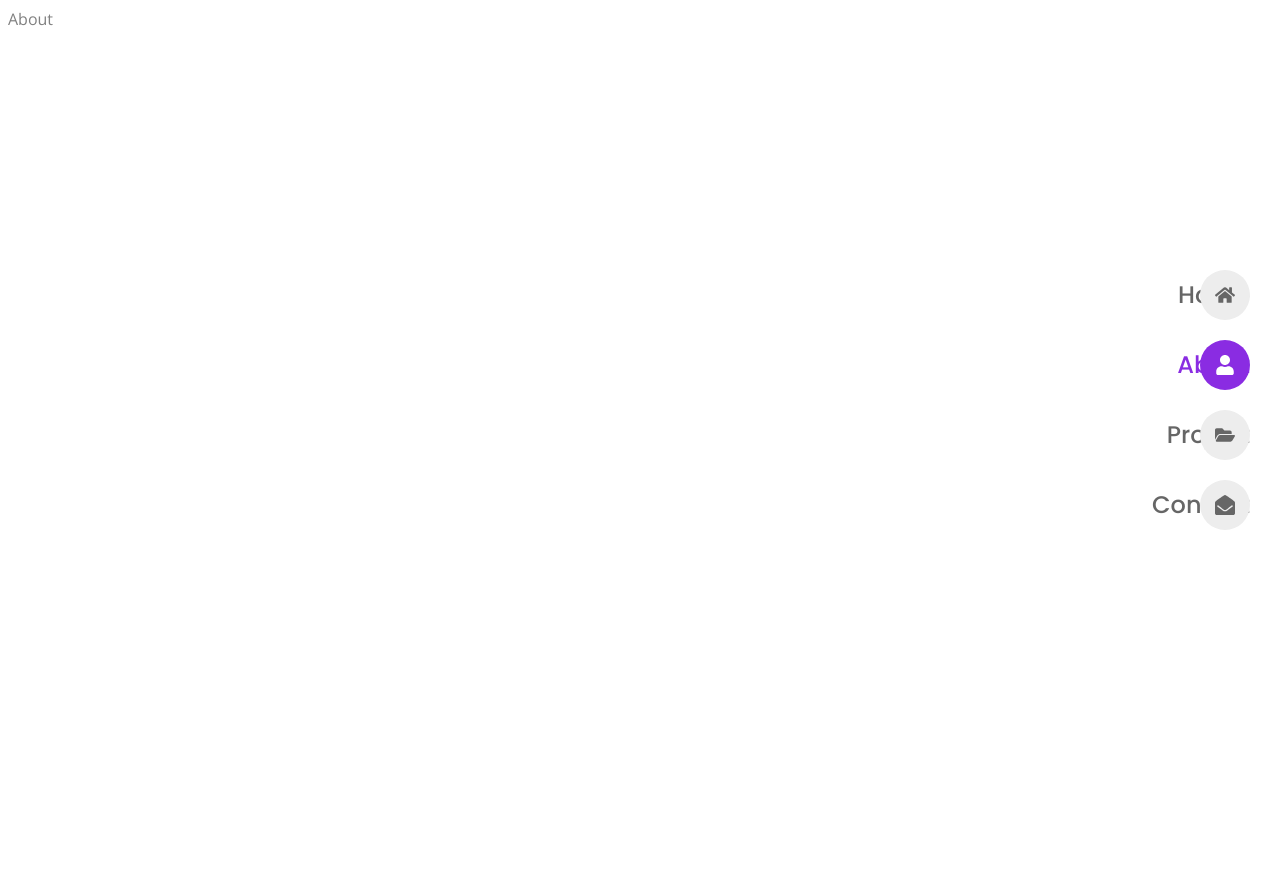
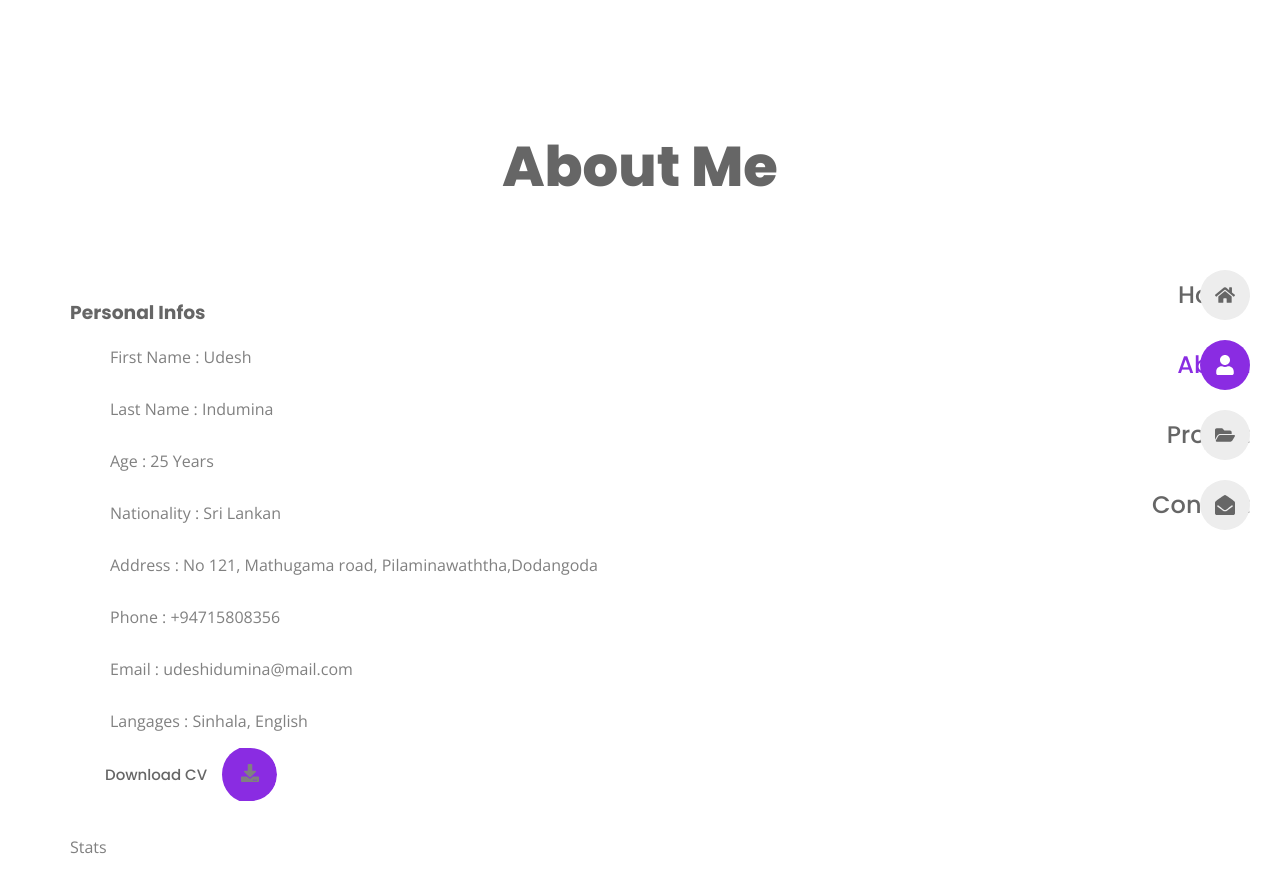
Before and after one commit to WAUdeshinduminaweerakoon/Personal-Portfolio-Website, a React (Create React App) app: page /about in a window 1280 px wide. Shown: the top 892 px of the page. Before the commit the page ends 800 px from the top, so only its background shows below. Built offline with nearby package versions, Linux system fonts and the light colour scheme.

Commit message:
add the Info

```diff
--- a/src/App.css
+++ b/src/App.css
@@ -72,7 +72,7 @@ a{
 }
 button,
 input,
-textare{
+textarea{
     background-color: transparent;
     border: none;
     outline: none;
@@ -82,9 +82,25 @@ img{
 }
 
 /*------------------REUSABLE CSS-------------*/
+
+.container{
+    /* background-color: var(--first-color); */
+    max-width: 1140px;
+    margin-inline: auto;
+}
 .grid{
     display: grid;
     gap:30px;
+}
+.section{
+    padding-block: 70px;
+}
+.section__title{
+    font-size: var(--big-font-size);
+    font-weight: var(--weight-800);
+    text-align: center;
+    margin-bottom: 70px;
+
 }
 
 .button{
--- /dev/null
+++ b/src/components/Info.jsx
@@ -0,0 +1,19 @@
+import React from 'react'
+import { personalInfo } from '../data'
+
+const Info = () => {
+  return (
+    <>
+    {personalInfo.map(({title, description},index)=>{
+        return(
+            <li className='info__item' key={index}>
+                <span className="info__title">{title}</span>
+                <span className="info__description">{description}</span>
+            </li>
+        )
+    })}
+    </>
+  )
+}
+
+export default Info
--- /dev/null
+++ b/src/components/Stats.jsx
@@ -0,0 +1,9 @@
+import React from 'react'
+
+const Stats = () => {
+  return (
+    <div>Stats</div>
+  )
+}
+
+export default Stats
--- a/src/data.jsx
+++ b/src/data.jsx
@@ -61,61 +61,61 @@ import {
     {
       id: 1,
       title: 'First Name : ',
-      description: 'Steve',
+      description: 'Udesh',
     },
 
     {
       id: 2,
       title: 'Last Name : ',
-      description: 'Milner',
+      description: 'Indumina',
     },
 
     {
       id: 3,
       title: 'Age : ',
-      description: '27 Years',
+      description: '25 Years',
     },
 
     {
       id: 4,
       title: 'Nationality : ',
-      description: 'Tunisian',
+      description: 'Sri Lankan',
     },
 
-    {
-      id: 5,
-      title: 'Freelance : ',
-      description: 'Available',
-    },
+    // {
+    //   id: 5,
+    //   title: 'Freelance : ',
+    //   description: 'Available',
+    // },
 
     {
       id: 6,
       title: 'Address : ',
-      description: 'Tunis',
+      description: 'No 121, Mathugama road, Pilaminawaththa,Dodangoda',
     },
 
     {
       id: 7,
       title: 'Phone : ',
-      description: '+21621184010',
+      description: '+94715808356',
     },
 
     {
       id: 8,
       title: 'Email : ',
-      description: 'you@mail.com',
+      description: 'udeshidumina@mail.com',
     },
 
-    {
-      id: 9,
-      title: 'Skype : ',
-      description: 'steve.milner',
-    },
+    // {
+    //   id: 9,
+    //   title: 'Skype : ',
+    //   description: 'steve.milner',
+    // },
 
     {
       id: 10,
       title: 'Langages : ',
-      description: 'French, English',
+      description: 'Sinhala, English',
     },
   ];
 
--- a/src/pages/about/About.jsx
+++ b/src/pages/about/About.jsx
@@ -1,8 +1,35 @@
-import React from 'react'
+import React from 'react';
+import Info from '../../components/Info';
+import Stats from '../../components/Stats';
+import { FaDownload } from 'react-icons/fa';
+import CV from "../../assets/steve-Cv.pdf";
 
 const About = () => {
   return (
-    <div>About</div>
+    <main className="section container">
+     <section className="about">
+       <h2 className='section__title'>
+        About <span>Me</span>
+       </h2>
+       <div className="about__container grid">
+          <div className="about__info">
+            <h3 className="section__subtitle">Personal Infos</h3>
+            <ul className="info__list grid">
+              <Info/>
+            </ul>
+            <a href={CV} download='' className="button">
+              Download CV
+              <span className="button__icon">
+                <FaDownload/>
+              </span>
+            </a>
+          </div>
+          <div className="stats grid">
+            <Stats/>
+          </div>
+       </div>
+      </section>
+    </main>
   )
 }
 
```
